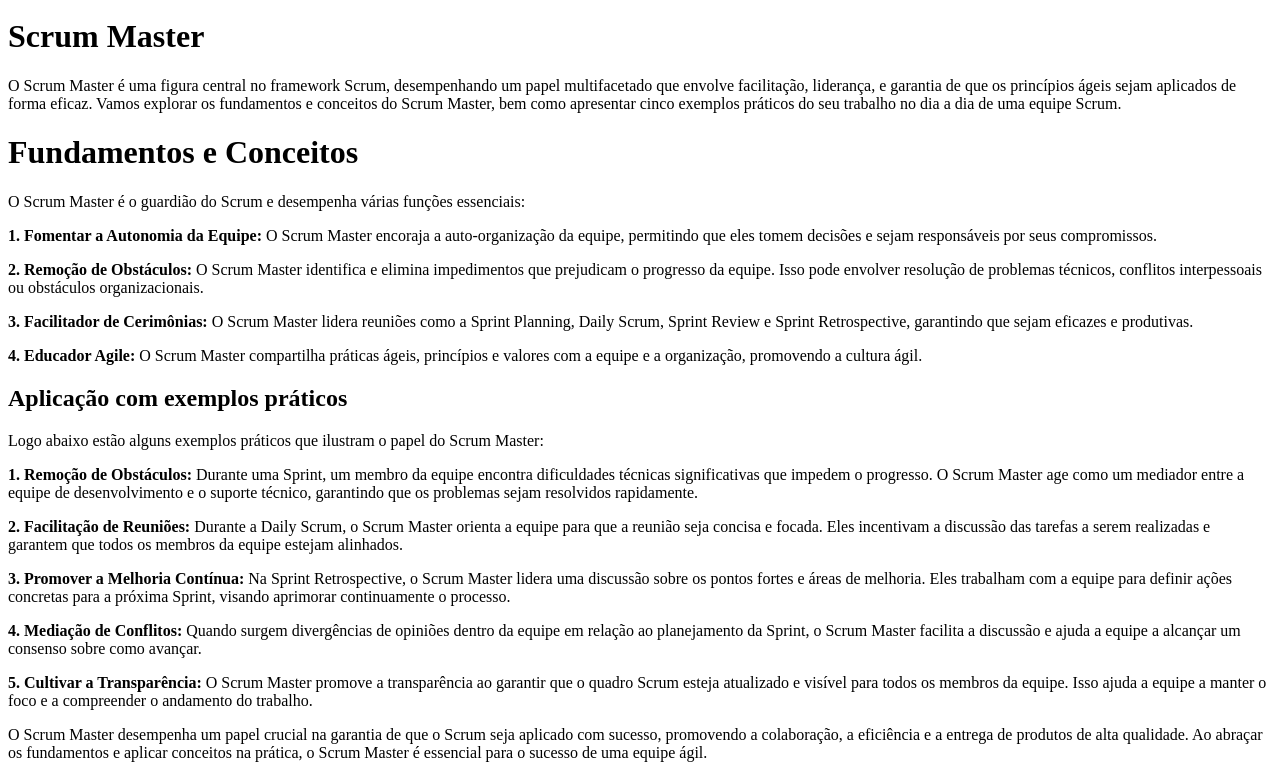
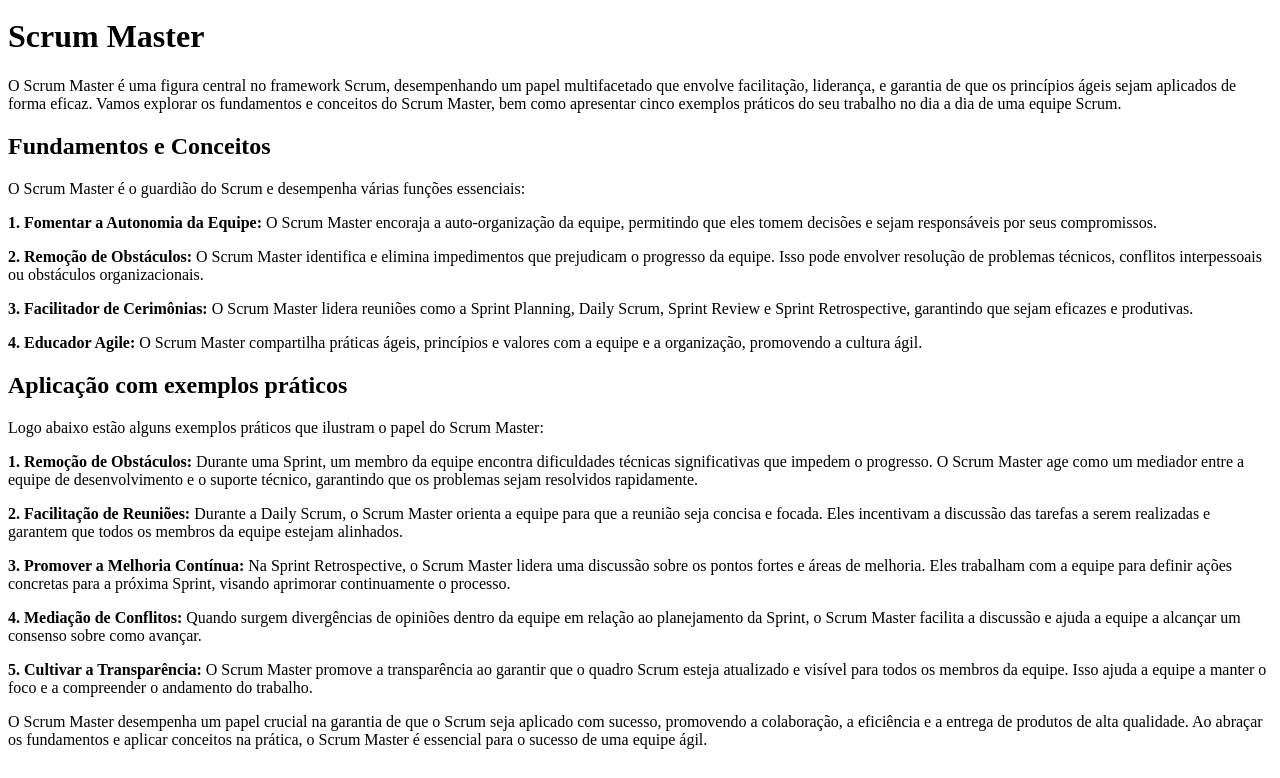
Before and after one commit to Ctrl-Shift-Dev/Plataforma-SCRUM, a plain HTML site: page src/templates/scrummaster.html in a window 1280 px wide. Shown: the part 29-807 px from the top of the page. Drawn offline with Linux system fonts and the light colour scheme.

Commit message:
Update scrummaster.html

```diff
--- a/src/templates/scrummaster.html
+++ b/src/templates/scrummaster.html
@@ -16,7 +16,7 @@
        conceitos do Scrum Master, bem como apresentar cinco exemplos práticos do seu trabalho no dia a dia de uma equipe
        Scrum.</p>
 
-    <h1>Fundamentos e Conceitos</h1>
+    <h2>Fundamentos e Conceitos</h2>
 
     <p>O Scrum Master é o guardião do Scrum e desempenha várias funções essenciais:
 
```
